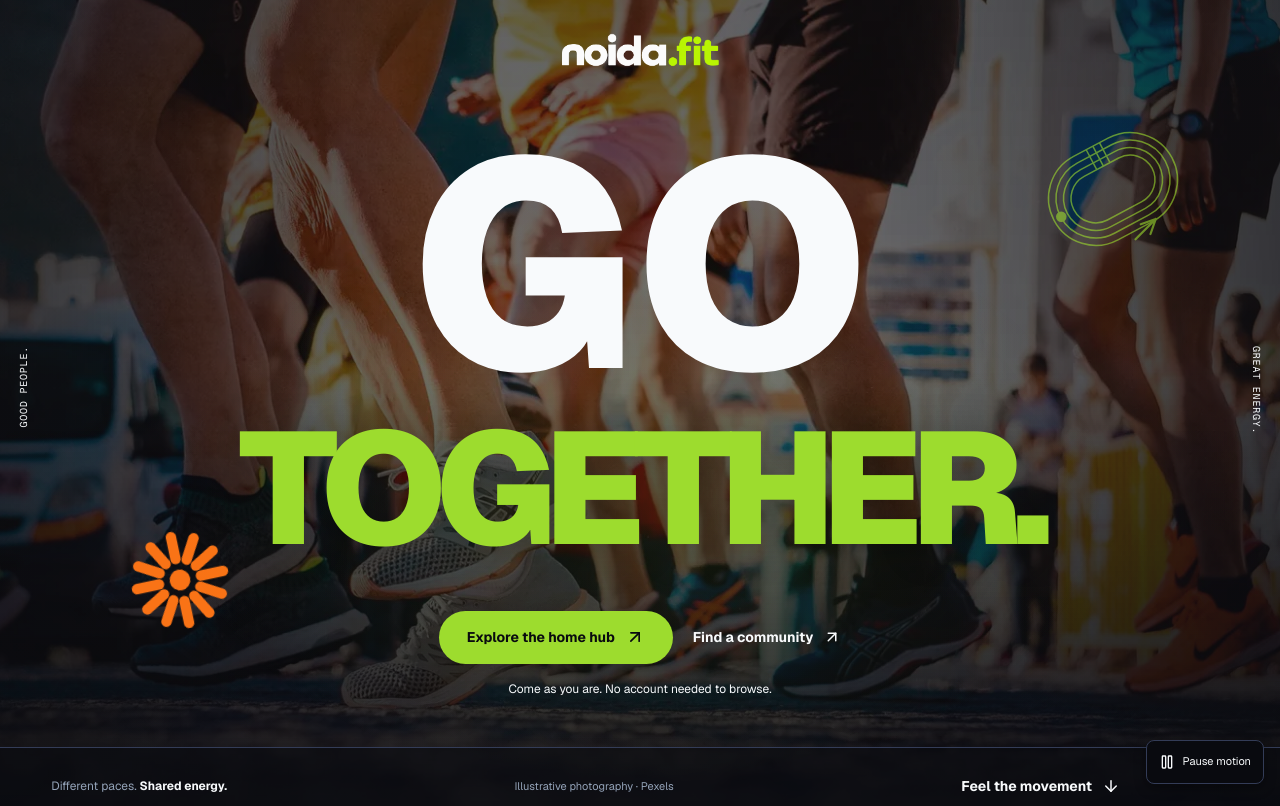
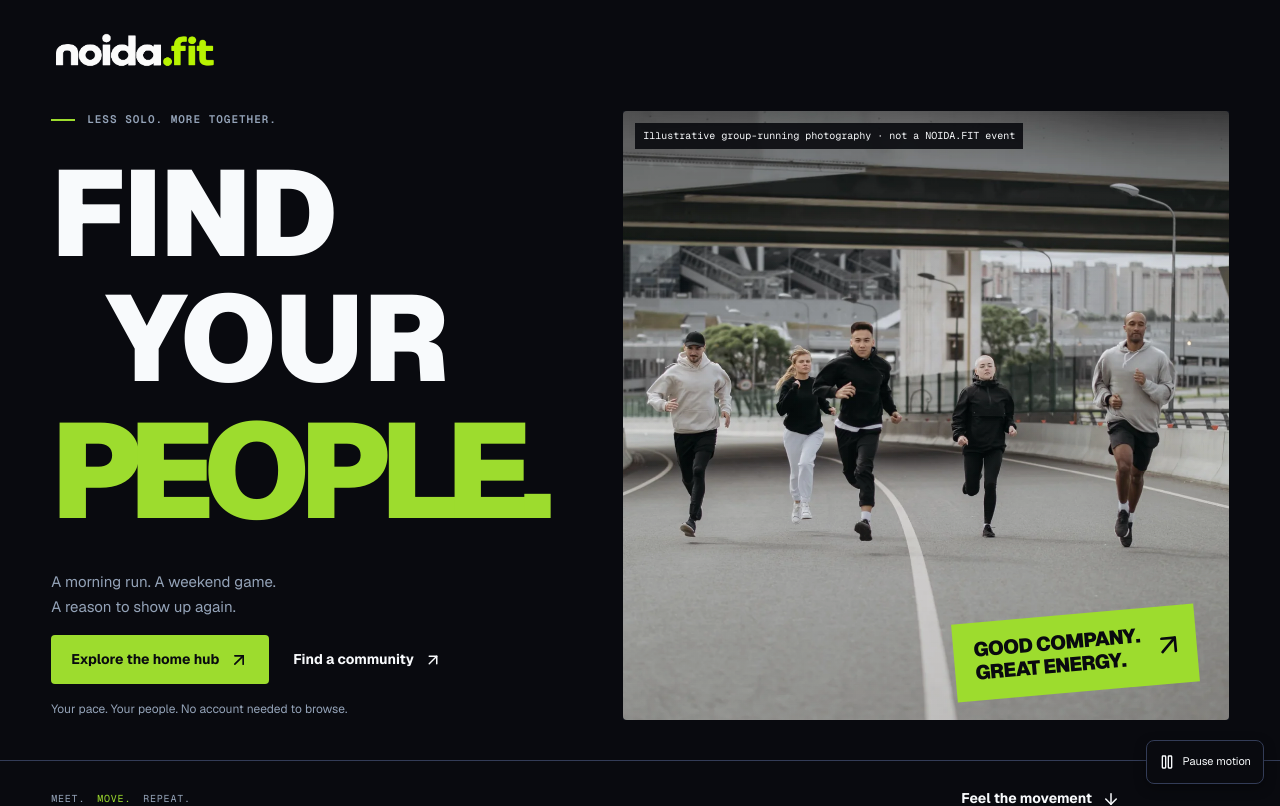
Before and after one commit to Amberon-voldi/noida.fit, a Next.js app: page / in a window 1280 px wide. Shown: the top 806 px of the page. Built offline with nearby package versions, Linux system fonts and the light colour scheme; no server answers.

Commit message:
Redesign hero with urban group-running photography

```diff
--- a/app/page.tsx
+++ b/app/page.tsx
@@ -3,7 +3,7 @@ import { Footer } from "@/components/layout/Footer";
 import { IntroLanding } from "@/components/landing/IntroLanding";
 import "@/components/landing/intro-landing.css";
 
-const title = "NOIDA.FIT — Go Together.";
+const title = "NOIDA.FIT — Find Your People.";
 const description = "Find your people in Noida and Greater Noida. Explore fitness communities, make a plan, show up together, and keep a private passport of participation.";
 
 export const metadata: Metadata = {
--- a/components/landing/IntroLanding.tsx
+++ b/components/landing/IntroLanding.tsx
@@ -1,7 +1,7 @@
 import Image from "next/image";
 import Link from "next/link";
 import { ArrowDown, ArrowUpRight, CalendarDays, LockKeyhole, QrCode, UsersRound } from "lucide-react";
-import { IntroTrack, MovementBurst, StoryLoop } from "./IntroGraphics";
+import { StoryLoop } from "./IntroGraphics";
 import { LandingChoreography } from "./LandingChoreography";
 import { SampleFitnessId } from "./SampleFitnessId";
 
@@ -15,30 +15,32 @@ const steps = [
 export function IntroLanding() {
   return <LandingChoreography>
     <section className="kinetic-hero" aria-labelledby="intro-heading" data-depth-scene>
-      <div className="kinetic-hero-grid" aria-hidden="true" />
-      <div className="kinetic-hero-glow" aria-hidden="true" />
-      <div className="kinetic-hero-art" aria-hidden="true">
-        <div className="kinetic-hero-photo-frame"><figure className="kinetic-hero-image" data-depth="72"><Image src="/images/landing/running.webp" alt="" fill sizes="100vw" preload /></figure></div>
-        <div className="kinetic-orbit" data-depth="-44"><IntroTrack /></div>
-        <div className="kinetic-hero-burst" data-depth="-32"><MovementBurst /></div>
-        <span className="kinetic-hero-edge kinetic-hero-edge-left">Good people.</span><span className="kinetic-hero-edge">Great energy.</span>
-      </div>
       <div className="kinetic-wrap kinetic-hero-brand">
         <Link href="/home" aria-label="NOIDA.FIT home"><Image src="/images/logo.png" alt="NOIDA.FIT" width={178} height={63} /></Link>
       </div>
       <div className="kinetic-wrap kinetic-hero-body">
         <div className="kinetic-hero-copy">
+          <p className="kinetic-kicker kinetic-hero-eyebrow" data-scroll-reveal>Less solo. More together.</p>
           <h1 id="intro-heading">
-            <span className="kinetic-line kinetic-hero-lead"><span data-scroll-reveal>GO</span></span>{" "}
-            <span className="kinetic-line kinetic-hero-headline"><span data-scroll-reveal data-reveal-order="1">TOGETHER.</span></span>
+            <span className="kinetic-line"><span data-scroll-reveal>FIND</span></span>{" "}
+            <span className="kinetic-line kinetic-hero-middle"><span data-scroll-reveal data-reveal-order="1">YOUR</span></span>{" "}
+            <span className="kinetic-line kinetic-hero-headline"><span data-scroll-reveal data-reveal-order="2">PEOPLE.</span></span>
           </h1>
           <div data-scroll-reveal className="kinetic-hero-bottom">
+            <p className="kinetic-hero-description">A morning run. A weekend game.<br />A reason to show up again.</p>
             <div className="kinetic-actions"><Link href="/home" className="kinetic-button">Explore the home hub<ArrowUpRight size={20} aria-hidden="true" /></Link><Link href="/communities" className="kinetic-link">Find a community<ArrowUpRight size={18} aria-hidden="true" /></Link></div>
-            <span className="kinetic-note">Come as you are. No account needed to browse.</span>
+            <span className="kinetic-note">Your pace. Your people. No account needed to browse.</span>
           </div>
         </div>
+        <div className="kinetic-hero-art" aria-hidden="true">
+          <figure className="kinetic-hero-image" data-depth="48">
+            <Image src="/images/landing/hero-crew.webp" alt="" fill sizes="(min-width: 1440px) 710px, (min-width: 768px) 54vw, 100vw" preload />
+            <figcaption>Illustrative group-running photography · not a NOIDA.FIT event</figcaption>
+          </figure>
+          <span className="kinetic-hero-art-label">GOOD COMPANY.<br /><strong>GREAT ENERGY.</strong><ArrowUpRight size={32} /></span>
+        </div>
       </div>
-      <div className="kinetic-wrap kinetic-hero-footer"><span>Different paces. <strong>Shared energy.</strong></span><span className="kinetic-hero-credit">Illustrative photography · Pexels</span><a href="#community-scene" className="kinetic-link">Feel the movement<ArrowDown size={18} aria-hidden="true" /></a></div>
+      <div className="kinetic-wrap kinetic-hero-footer"><span className="kinetic-hero-mantra">MEET.<span>MOVE.</span>REPEAT.</span><a href="#community-scene" className="kinetic-link">Feel the movement<ArrowDown size={18} aria-hidden="true" /></a></div>
     </section>
 
     <section id="community-scene" className="kinetic-community-scene" aria-labelledby="community-heading" data-scroll-scene="curtain">
--- a/components/landing/intro-landing.css
+++ b/components/landing/intro-landing.css
@@ -20,39 +20,39 @@
 .kinetic-button svg, .kinetic-link svg { flex-shrink: 0; }
 .kinetic-note { display: block; font-size: .75rem; }
 
-.kinetic-hero { position: relative; isolation: isolate; overflow: hidden; display: flex; flex-direction: column; min-height: 100svh; }
-.kinetic-hero-grid, .kinetic-id-grid, .kinetic-story-grid { position: absolute; inset: 0; z-index: -1; pointer-events: none; background-image: linear-gradient(var(--border-subtle) 1px, transparent 1px), linear-gradient(90deg, var(--border-subtle) 1px, transparent 1px); background-size: 80px 80px; mask-image: linear-gradient(110deg, transparent, #000); opacity: .35; }
-.kinetic-hero-glow { position: absolute; z-index: 1; inset: 20% 10% 0; background: radial-gradient(ellipse, color-mix(in srgb, var(--accent-velocity) 9%, transparent), transparent 65%); pointer-events: none; }
-.kinetic-hero-brand { position: relative; z-index: 3; display: flex; justify-content: center; padding-block: 24px 8px; }
+.kinetic-hero { position: relative; isolation: isolate; display: flex; flex-direction: column; min-height: 100svh; overflow: hidden; color: var(--foreground); background: var(--background); }
+.kinetic-id-grid, .kinetic-story-grid { position: absolute; inset: 0; z-index: -1; pointer-events: none; background-image: linear-gradient(var(--border-subtle) 1px, transparent 1px), linear-gradient(90deg, var(--border-subtle) 1px, transparent 1px); background-size: 80px 80px; mask-image: linear-gradient(110deg, transparent, #000); opacity: .35; }
+.kinetic-hero-brand { position: relative; z-index: 3; display: flex; justify-content: flex-start; padding-block: 24px 8px; }
 .kinetic-hero-brand a { display: inline-flex; align-items: center; min-width: 44px; min-height: 44px; }
 .kinetic-hero-brand img { width: clamp(124px, 13vw, 178px); height: auto; }
-.kinetic-hero-body { position: relative; z-index: 3; flex: 1; display: grid; grid-template-columns: minmax(0,1fr); place-items: center; padding-block: 64px; min-height: 600px; }
-.kinetic-hero-copy { width: 100%; min-width: 0; text-align: center; }
-.kinetic-hero h1 { font-weight: 900; letter-spacing: -.07em; }
-.kinetic-hero-lead { font-size: clamp(6rem, 23vw, 19rem); line-height: .82; }
-.kinetic-hero-headline { color: var(--accent-velocity); font-size: clamp(3rem, 12.4vw, 11rem); letter-spacing: -.075em; text-shadow: 0 4px 40px rgba(0,0,0,.25); }
-.kinetic-hero-bottom { display: grid; justify-items: center; gap: 16px; margin-top: 32px; }
-.kinetic-hero .kinetic-actions { justify-content: center; }
-.kinetic-hero .kinetic-button { padding: 16px 28px; border-radius: 999px; }
-.kinetic-hero .kinetic-note { color: var(--foreground); }
-.kinetic-hero-art { position: absolute; inset: 0; z-index: 0; isolation: isolate; }
-.kinetic-hero-photo-frame { position: absolute; inset: 0; overflow: hidden; }
-.kinetic-hero-photo-frame::after { content: ""; position: absolute; inset: 0; pointer-events: none; background: linear-gradient(180deg,rgba(9,10,15,.64),rgba(9,10,15,.58) 45%,rgba(9,10,15,.92)), linear-gradient(90deg,rgba(9,10,15,.55),transparent 35%,transparent 65%,rgba(9,10,15,.55)); }
-.kinetic-hero-image { position: absolute; inset: -80px 0; background: var(--surface); }
-.kinetic-hero-image img { object-fit: cover; object-position: 50% 55%; }
-.kinetic-orbit { position: absolute; width: 130px; height: 130px; z-index: 1; right: 4%; top: 14%; color: var(--accent-velocity); opacity: .6; }
-.kinetic-orbit svg { width: 100%; height: 100%; }
-.kinetic-hero-burst { position: absolute; z-index: 2; width: 64px; height: 64px; left: 8%; top: 68%; color: var(--accent-energy); rotate: -12deg; }
-.kinetic-hero-burst svg { width: 100%; height: 100%; }
-.kinetic-hero-edge { position: absolute; top: 42%; right: 16px; writing-mode: vertical-rl; font-family: var(--font-geist-mono),monospace; font-size: .625rem; letter-spacing: .08em; text-transform: uppercase; color: var(--foreground); }
-.kinetic-hero-edge-left { right: auto; left: 16px; rotate: 180deg; }
-.kinetic-hero-footer { position: relative; z-index: 3; display: flex; flex-wrap: wrap; align-items: center; justify-content: space-between; gap: 4px 16px; padding-block: 16px; padding-right: 80px; border-top: 1px solid var(--border-strong); background: color-mix(in srgb,var(--background) 60%,transparent); font-size: .75rem; }
-.kinetic-hero-credit { font-size: .6875rem; }
-.kinetic-hero-footer > span { color: var(--text-secondary); }
-.kinetic-hero-footer strong { color: var(--foreground); font-weight: 650; }
-[data-motion="active"] [data-depth] { transform: translate3d(0, var(--depth-shift, 0px), 0); }
+.kinetic-hero-body { position: relative; z-index: 3; flex: 1; display: grid; grid-template-columns: minmax(0,1fr); align-items: center; gap: 32px; padding-block: 32px 40px; }
+.kinetic-hero-copy { position: relative; z-index: 3; width: 100%; min-width: 0; }
+.kinetic-hero-eyebrow { display: flex; align-items: center; gap: 12px; margin-bottom: 24px !important; color: var(--text-secondary); }
+.kinetic-hero-eyebrow::before { content: ""; width: 24px; height: 2px; flex-shrink: 0; background: var(--accent-velocity); }
+.kinetic-hero h1 { font-weight: 900; letter-spacing: -.075em; line-height: .9; }
+.kinetic-hero h1 > .kinetic-line { font-size: clamp(3.5rem, 17.5vw, 8rem); padding-block: 0 .03em; }
+.kinetic-hero-middle { padding-left: .45em; }
+.kinetic-hero h1 > .kinetic-hero-headline { font-size: clamp(3.75rem, 19.5vw, 9rem); color: var(--accent-velocity); letter-spacing: -.085em; }
+.kinetic-hero-bottom { display: grid; justify-items: start; gap: 16px; margin-top: 24px; }
+.kinetic-hero-description { color: var(--text-secondary); font-size: .9375rem; line-height: 1.65; }
+.kinetic-hero .kinetic-actions { justify-content: flex-start; gap: 8px 24px; }
+.kinetic-hero .kinetic-button { padding: 14px 20px; border-radius: var(--radius-sm); }
+.kinetic-hero .kinetic-note { max-width: 44ch; }
+.kinetic-hero-art { position: relative; z-index: 2; min-width: 0; width: 100%; aspect-ratio: 4 / 3; isolation: isolate; background: var(--surface); }
+.kinetic-hero-image { position: absolute; inset: 0; overflow: hidden; border-radius: var(--radius-sm); }
+.kinetic-hero-image::after { content: ""; position: absolute; inset: 0; background: linear-gradient(180deg,rgba(9,10,15,.15),transparent 35%,rgba(9,10,15,.15)); }
+.kinetic-hero-image img { object-fit: cover; object-position: 51% center; }
+.kinetic-landing[data-motion="active"] [data-depth] { transform: translate3d(0, var(--depth-shift, 0px), 0); }
 .kinetic-landing[data-motion="active"] .kinetic-hero-image { transform: none; }
-.kinetic-landing[data-motion="active"] .kinetic-hero-image img { transform: translate3d(0,var(--depth-shift,0px),0); }
+.kinetic-landing[data-motion="active"] .kinetic-hero-image img { transform: translate3d(0,clamp(-10px,var(--depth-shift,0px),10px),0) scale(1.12); }
+.kinetic-hero-image figcaption { position: absolute; z-index: 2; left: 12px; top: 12px; max-width: calc(100% - 24px); padding: 6px 8px; background: rgba(9,10,15,.9); color: var(--foreground); font-family: var(--font-geist-mono),monospace; font-size: .625rem; line-height: 1.4; }
+.kinetic-hero-art-label { position: absolute; z-index: 3; right: 16px; bottom: -12px; padding: 12px 48px 12px 16px; background: var(--accent-velocity); color: var(--background); font-size: clamp(.875rem,2vw,1.25rem); font-weight: 850; line-height: 1.15; letter-spacing: -.035em; rotate: -5deg; }
+.kinetic-hero-art-label strong { font-weight: inherit; }
+.kinetic-hero-art-label svg { position: absolute; right: 12px; top: 50%; translate: 0 -50%; }
+.kinetic-hero-footer { position: relative; z-index: 3; display: flex; flex-wrap: wrap; align-items: center; justify-content: space-between; gap: 4px 16px; padding-block: 16px; padding-right: 80px; border-top: 1px solid var(--border-strong); font-size: .75rem; }
+.kinetic-hero-mantra { display: inline-flex; flex-wrap: wrap; gap: 12px; color: var(--text-secondary); font-family: var(--font-geist-mono),monospace; font-size: .625rem; letter-spacing: .08em; }
+.kinetic-hero-mantra span { color: var(--accent-velocity); }
+
 
 /* Static/no-JS baseline: content uncovered; sticky scenes are progressive enhancement. */
 .kinetic-community-scene { position: relative; scroll-margin-top: 0; }
@@ -172,9 +172,11 @@
 .kinetic-landing:is([data-motion="active"],[data-motion="paused"]) .kinetic-motion-toggle { display: flex; }
 
 @media (min-width: 768px) {
-  .kinetic-hero-body { min-height: max(660px,calc(100svh - 154px)); padding-block: 48px; }
-  .kinetic-orbit { width: 180px; height: 180px; top: 12%; right: 6%; }
-  .kinetic-hero-burst { width: 104px; height: 104px; left: 10%; top: 64%; }
+  .kinetic-hero-body { grid-template-columns: minmax(0,.95fr) minmax(0,1.05fr); gap: 24px; min-height: max(660px,calc(100svh - 154px)); padding-block: 24px 40px; }
+  .kinetic-hero h1 > .kinetic-line { font-size: clamp(3rem,8.5vw,8rem); }
+  .kinetic-hero h1 > .kinetic-hero-headline { font-size: clamp(3.5rem,9.5vw,9rem); }
+  .kinetic-hero-art { aspect-ratio: 4 / 5; align-self: center; }
+  .kinetic-hero-art-label { right: 24px; bottom: 28px; }
   .kinetic-hero-footer { padding-right: 160px; }
   .kinetic-id-heading { max-width: 1440px; }
   .kinetic-id-canvas { min-height: 480px; }
@@ -187,7 +189,14 @@
   .kinetic-finale-grid { grid-template-columns: minmax(0,1.4fr) minmax(0,1fr); align-items: center; gap: 32px; }
   .kinetic-finale-arrow { display: block; }
 }
-@media (min-width: 1024px) { .kinetic-steps { grid-template-columns: repeat(4,minmax(0,1fr)); } }
+@media (min-width: 1024px) {
+  .kinetic-hero h1 > .kinetic-line { font-size: clamp(5rem,9.5vw,8.5rem); }
+  .kinetic-hero h1 > .kinetic-hero-headline { font-size: clamp(5rem,10.5vw,9.5rem); }
+  .kinetic-hero-art { aspect-ratio: 1.08; align-self: stretch; min-height: 520px; }
+  .kinetic-hero-art-label { right: 32px; bottom: 28px; padding: 16px 56px 16px 20px; }
+  .kinetic-hero-bottom { margin-top: 28px; }
+  .kinetic-steps { grid-template-columns: repeat(4,minmax(0,1fr)); }
+}
 @media (max-width: 767px) {
   .kinetic-community-pin { min-height: 620px; }
   .kinetic-id-heading h2 { font-size: clamp(1.625rem, 6.6vw, 3rem); }
@@ -198,7 +207,7 @@
   .kinetic-motion-toggle span { display: none; }
   .kinetic-motion-toggle { right: 12px; bottom: max(12px, env(safe-area-inset-bottom)); justify-content: center; }
 }
-@media (max-height: 619px) { .kinetic-hero-art { min-height: 300px; } }
+@media (min-width: 1024px) and (max-height: 619px) { .kinetic-hero-body { min-height: 480px; padding-block: 24px; } .kinetic-hero-art { min-height: 440px; } }
 @media (prefers-reduced-motion: reduce) {
   .kinetic-landing *, .kinetic-landing *::before, .kinetic-landing *::after { animation: none !important; transition: none !important; scroll-behavior: auto !important; }
   .kinetic-landing [data-depth], .kinetic-hero-image img, .kinetic-community-copy, .kinetic-id-lift, .kinetic-story-art, .kinetic-story-loop, .kinetic-step-card { transform: none !important; }
```
Also changed, not shown: public/images/landing/hero-crew.webp (added), 3 other files (tests, documents, lock files or other folders).
